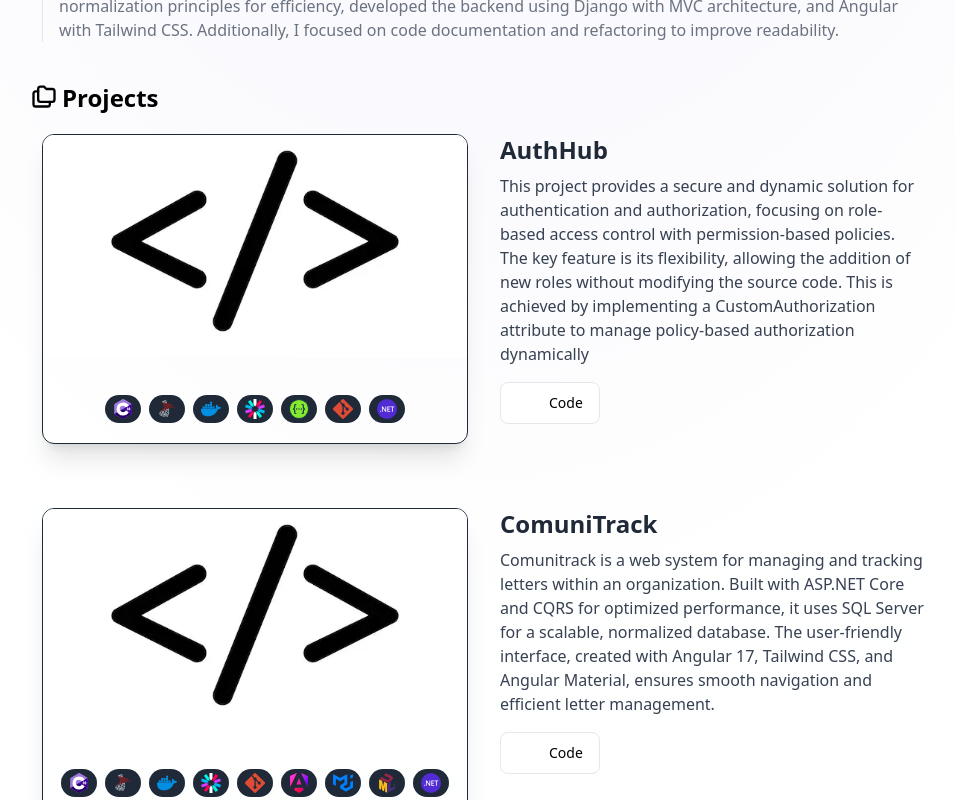
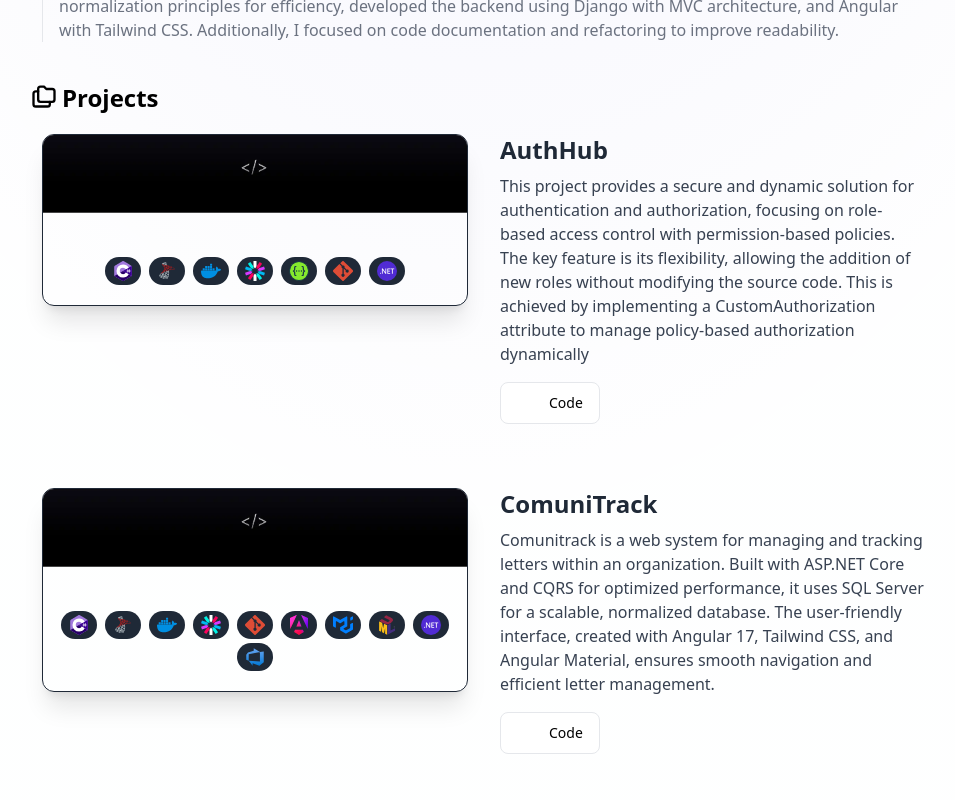
Before and after one commit to skeytor/portfolio, a React (Vite) app: page / in a window 1280 px wide. Shown: the part 1120-1920 px from the top of the page, without its empty margins (162-1117 px from the left). Built offline with nearby package versions, Linux system fonts and the light colour scheme; some icons are missing.

Commit message:
fix project images

```diff
--- a/index.html
+++ b/index.html
@@ -4,7 +4,6 @@
     <meta charset="UTF-8" />
     <link rel="icon" type="image/svg+xml" href="/source-code.svg" />
     <meta name="viewport" content="width=device-width, initial-scale=1.0" />
-    <link href="https://cdn.jsdelivr.net/npm/flowbite@2.5.2/dist/flowbite.min.css"  rel="stylesheet" />
     <title>Rober Guerrero | Backend Developer | Portfolio</title>
   </head>
   <body class="relative text-black dark:text-white">
@@ -15,7 +14,6 @@
       class="fixed top-0 bottom-0 z-[-2] h-screen w-full bg-neutral-950 bg-[radial-gradient(ellipse_80%_80%_at_50%_-20%,rgba(120,119,198,0.3),rgba(255,255,255,0))]"
     ></div> -->
     <div id="root"></div>
-    <script src="https://cdn.jsdelivr.net/npm/flowbite@2.5.2/dist/flowbite.min.js"></script>
     <script type="module" src="/src/main.tsx"></script>
   </body>
 </html>
--- a/src/components/Projects.tsx
+++ b/src/components/Projects.tsx
@@ -128,7 +128,7 @@ const PROJECTS: Project[] = [
     without modifying the source code. This is achieved by implementing a CustomAuthorization attribute
     to manage policy-based authorization dynamically`,
     github: "https://github.com/skeytor/AuthHub",
-    image: "code.webp",
+    image: "code-1.webp",
     tags: TAGS.filter((tag) =>
       [
         "C#",
@@ -148,7 +148,7 @@ const PROJECTS: Project[] = [
       normalized database. The user-friendly interface, created with Angular 17, Tailwind CSS, and Angular Material,
       ensures smooth navigation and efficient letter management.`,
     github: "https://github.com/skeytor/comunitrack",
-    image: "code.webp",
+    image: "code-1.webp",
     tags: TAGS.filter((tag) =>
       [
         "C#",
@@ -172,7 +172,7 @@ const PROJECTS: Project[] = [
       architecture for structured development. The user interface designed with Angular, is intuitive
       and user-friendly.`,
     github: "https://github.com/skeytor/sistema-inventario-angular",
-    image: "code.webp",
+    image: "code-1.webp",
     tags: TAGS.filter((tag) =>
       [
         "Python",
--- a/src/main.tsx
+++ b/src/main.tsx
@@ -3,7 +3,6 @@ import { createRoot } from 'react-dom/client'
 import { App } from './App'
 import './index.css'
 import '@fontsource-variable/onest';
-import 'flowbite';
 
 createRoot(document.getElementById('root')!).render(
   <StrictMode>
```
Also changed, not shown: public/code-1.webp (added).
